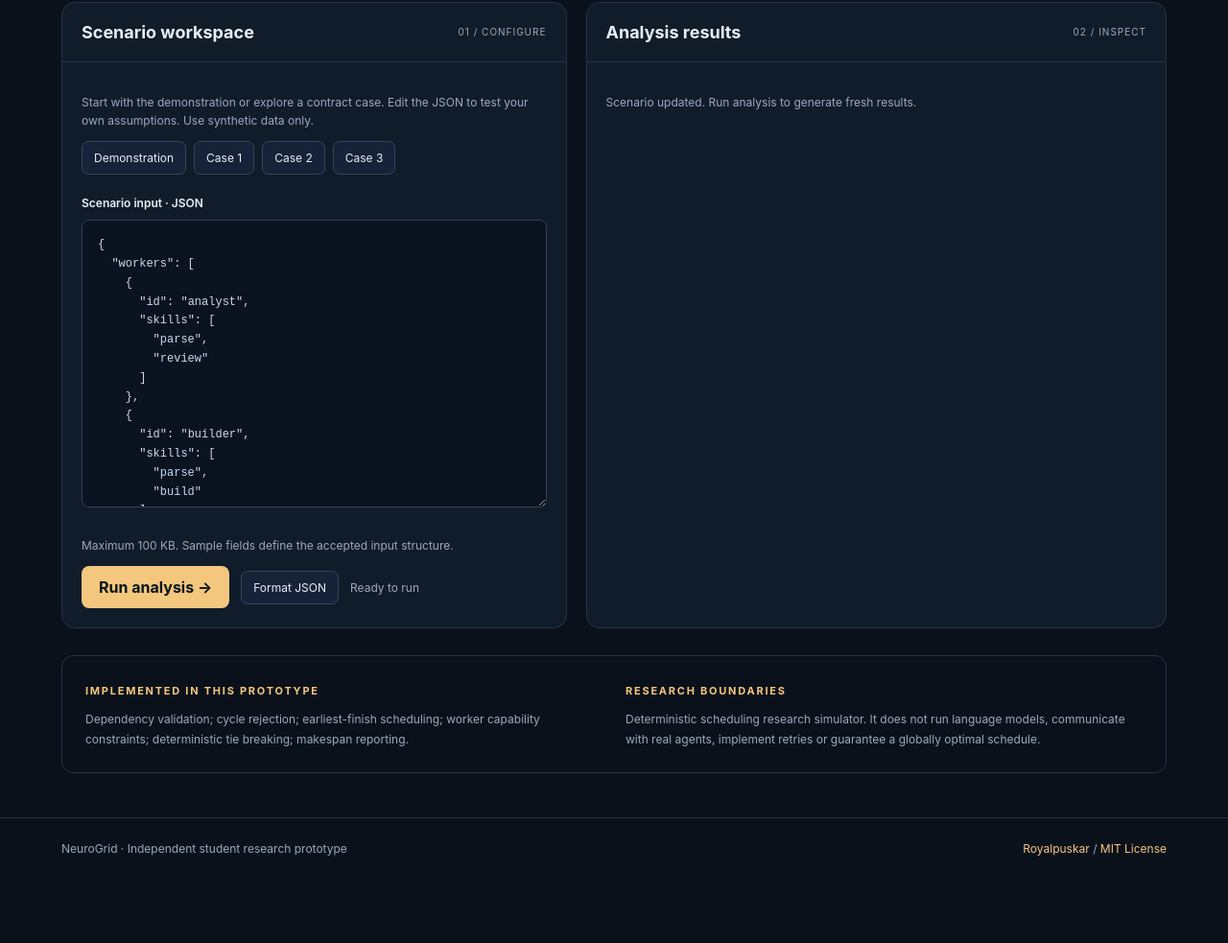
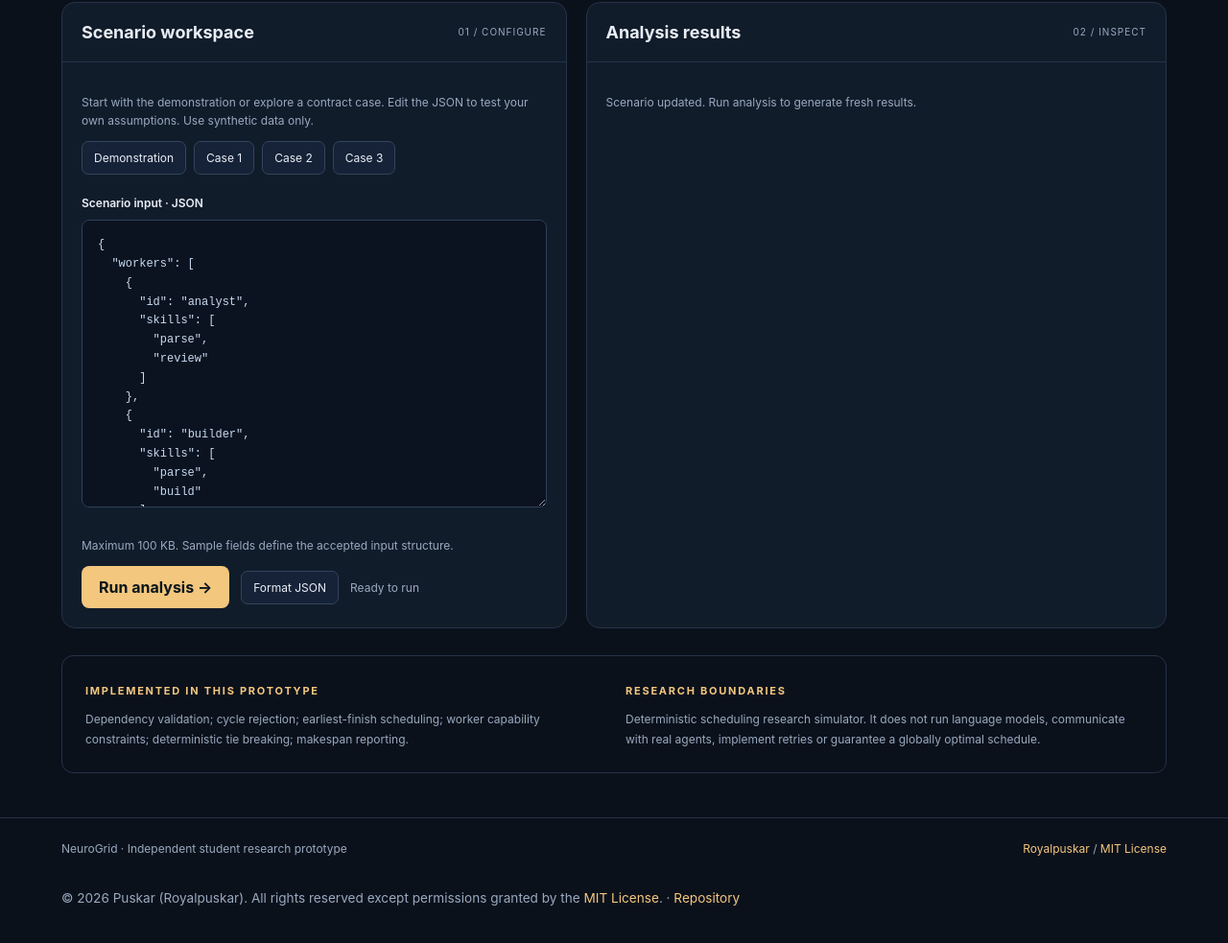
Before and after one commit to Royalpuskar/NEUROGRID, a plain HTML site: page index.html in a window 1280 px wide. Shown: the part 521-1504 px from the top of the page at 96% size. Before the commit the page ends 1437 px from the top, so only its background shows below. Drawn offline with Linux system fonts and the light colour scheme.

Commit message:
Add Puskar footer attribution and large-display presentation styles

```diff
--- a/index.html
+++ b/index.html
@@ -1,8 +1,10 @@
 <!doctype html>
-<html lang="en"><head><meta charset="utf-8"><meta name="viewport" content="width=device-width, initial-scale=1"><meta name="description" content="Simulate capability-aware scheduling of dependent agent tasks."><meta name="color-scheme" content="dark"><title>NeuroGrid — Coordination simulation</title><link rel="stylesheet" href="style.css"><style>:root{--accent:#f4c77e}</style></head>
+<html lang="en"><head><meta charset="utf-8"><meta name="viewport" content="width=device-width, initial-scale=1"><meta name="description" content="Simulate capability-aware scheduling of dependent agent tasks."><meta name="color-scheme" content="dark"><title>NeuroGrid — Coordination simulation</title><link rel="stylesheet" href="style.css"><style>:root{--accent:#f4c77e}</style>
+<style id="puskar-wide-display">footer{flex-wrap:wrap}.puskar-attribution{max-width:100%}@media(min-width:2400px){body>header,body>main,body>footer{max-width:1760px;margin-left:auto;margin-right:auto;width:calc(100% - 96px)}body{font-size:20px}textarea{min-height:420px}.workspace{gap:32px}}@media(prefers-reduced-motion:reduce){html{scroll-behavior:auto}}</style>
+</head>
 <body><header><a class="brand" href="./" aria-label="NeuroGrid home"><span class="logo" aria-hidden="true">◇</span>NeuroGrid</a><nav aria-label="Primary"><a href="#workbench">Workbench</a><a href="https://github.com/Royalpuskar/NEUROGRID#readme">Documentation</a><a href="https://github.com/Royalpuskar/NEUROGRID">Source ↗</a></nav></header>
 <main><section class="hero"><div><span class="eyebrow">Royalpuskar Research / Coordination simulation</span><h1>Understand the decision.<br>Inspect the evidence.</h1><p>Simulate capability-aware scheduling of dependent agent tasks. Explore a reproducible scenario, change the inputs and inspect exactly what changes.</p></div><span class="local">Runs in your browser</span></section>
 <div class="metrics" aria-label="Analysis summary"><div class="metric"><small id="metric-label-1">Scenario</small><strong id="metric-1">Ready</strong><span id="metric-note-1">Synthetic sample loaded</span></div><div class="metric"><small id="metric-label-2">Results</small><strong id="metric-2">—</strong><span id="metric-note-2">Run to inspect outcomes</span></div><div class="metric"><small id="metric-label-3">Execution</small><strong id="metric-3">Local</strong><span id="metric-note-3">No analysis data uploads</span></div></div>
 <section class="workspace" id="workbench" aria-label="Interactive workbench"><div class="panel"><div class="panel-head"><h2>Scenario workspace</h2><span class="tag">01 / Configure</span></div><div class="pad"><p class="hint">Start with the demonstration or explore a contract case. Edit the JSON to test your own assumptions. Use synthetic data only.</p><div class="samples"><button class="secondary" id="demo">Demonstration</button><button class="secondary" data-preset="0">Case 1</button><button class="secondary" data-preset="1">Case 2</button><button class="secondary" data-preset="2">Case 3</button></div><label for="scenario">Scenario input · JSON</label><textarea id="scenario" spellcheck="false" aria-describedby="input-help"></textarea><p id="input-help" class="hint">Maximum 100 KB. Sample fields define the accepted input structure.</p><div class="actions"><button id="run" class="primary">Run analysis →</button><button id="format" class="secondary">Format JSON</button><span id="status" class="status" role="status" aria-live="polite">Ready to run</span></div></div></div>
 <div class="panel"><div class="panel-head"><h2>Analysis results</h2><span class="tag">02 / Inspect</span></div><div class="pad"><div id="results" aria-live="polite"><div class="empty"><div><span style="font-size:40px;color:var(--accent)" aria-hidden="true">◎</span><b>Your evidence starts here</b><span class="hint">Run a scenario to see the decision trace.<br>Every result comes from the current input.</span></div></div></div><details id="raw-details" hidden><summary>Inspect complete JSON output</summary><pre id="raw"></pre></details><div class="actions" style="margin-top:18px"><button id="export" class="secondary" hidden>Export report ↓</button></div></div></div></section>
-<section class="bottom"><div><span class="eyebrow">Implemented in this prototype</span><p>Dependency validation; cycle rejection; earliest-finish scheduling; worker capability constraints; deterministic tie breaking; makespan reporting.</p></div><div><span class="eyebrow">Research boundaries</span><p>Deterministic scheduling research simulator. It does not run language models, communicate with real agents, implement retries or guarantee a globally optimal schedule.</p></div></section></main><footer><span>NeuroGrid · Independent student research prototype</span><span><a href="https://github.com/Royalpuskar">Royalpuskar</a> / <a href="https://github.com/Royalpuskar/NEUROGRID/blob/main/LICENSE">MIT License</a></span></footer><script type="module" src="app.mjs"></script></body></html>
+<section class="bottom"><div><span class="eyebrow">Implemented in this prototype</span><p>Dependency validation; cycle rejection; earliest-finish scheduling; worker capability constraints; deterministic tie breaking; makespan reporting.</p></div><div><span class="eyebrow">Research boundaries</span><p>Deterministic scheduling research simulator. It does not run language models, communicate with real agents, implement retries or guarantee a globally optimal schedule.</p></div></section></main><footer><span>NeuroGrid · Independent student research prototype</span><span><a href="https://github.com/Royalpuskar">Royalpuskar</a> / <a href="https://github.com/Royalpuskar/NEUROGRID/blob/main/LICENSE">MIT License</a></span><p class="puskar-attribution" style="flex-basis:100%;font-size:0.85rem;line-height:1.6;overflow-wrap:anywhere">© 2026 Puskar (Royalpuskar). All rights reserved except permissions granted by the <a href="https://github.com/Royalpuskar/NEUROGRID/blob/main/LICENSE">MIT License</a>. · <a href="https://github.com/Royalpuskar/NEUROGRID">Repository</a></p></footer><script type="module" src="app.mjs"></script></body></html>
```
